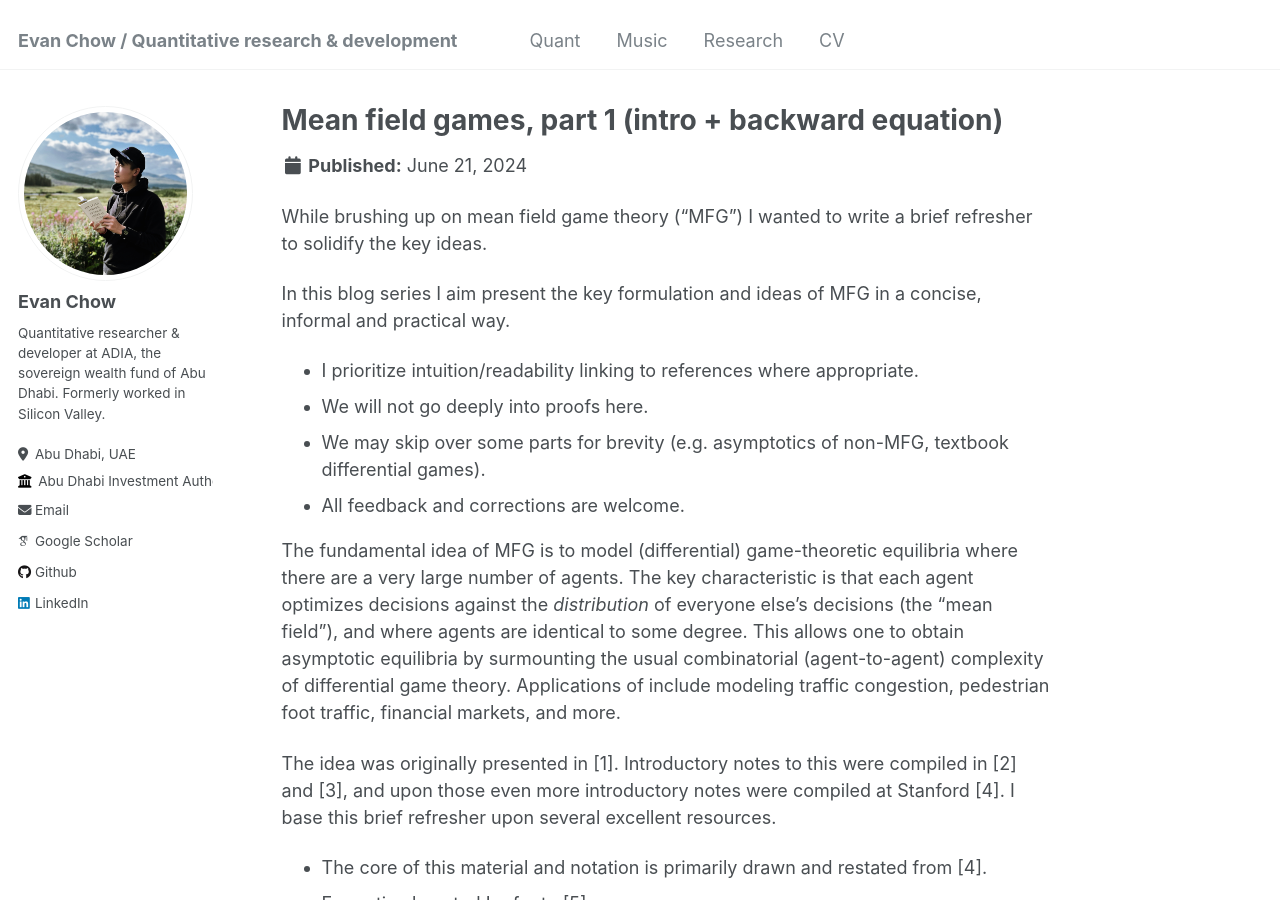
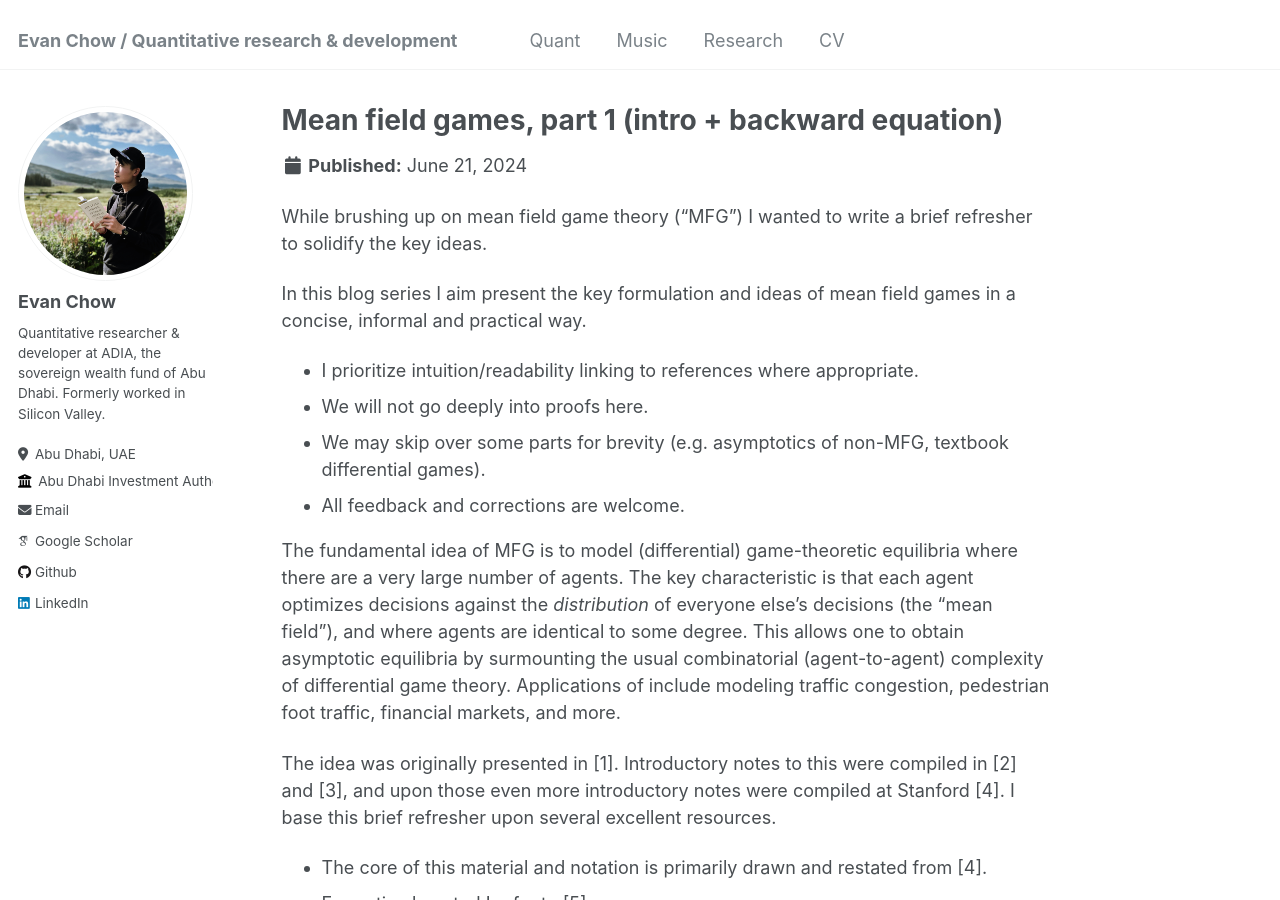
Before and after one commit to evnchw/evnchw.github.io, a Jekyll site: the page built from _quant/mfg_part_1.md, in a window 1280 px wide and 900 px high. Built offline with Jekyll 4.4.1, drawn with Linux system fonts in a browser that asks for light colours; some web fonts are replaced.

Commit message:
Quick commit.

```diff
--- a/_quant/mfg_part_1.md
+++ b/_quant/mfg_part_1.md
@@ -10,7 +10,7 @@ date: 2024-06-21
 
 While brushing up on mean field game theory ("MFG") I wanted to write a brief refresher to solidify the key ideas.
 
-In this blog series I aim present the key formulation and ideas of MFG in a concise, informal and practical way.
+In this blog series I aim present the key formulation and ideas of mean field games in a concise, informal and practical way.
 
 - I prioritize intuition/readability linking to references where appropriate.
 - We will not go deeply into proofs here.
```
